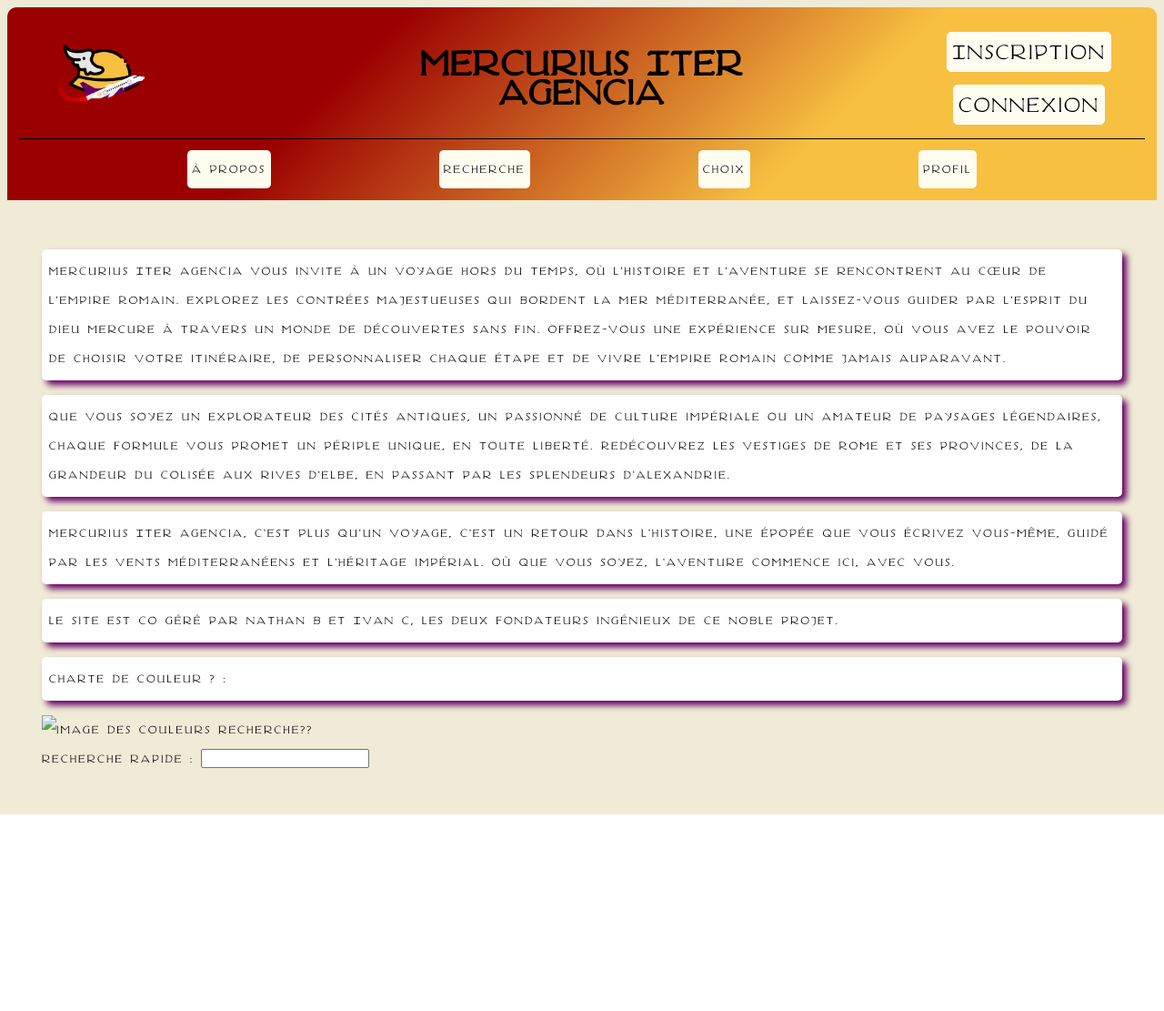
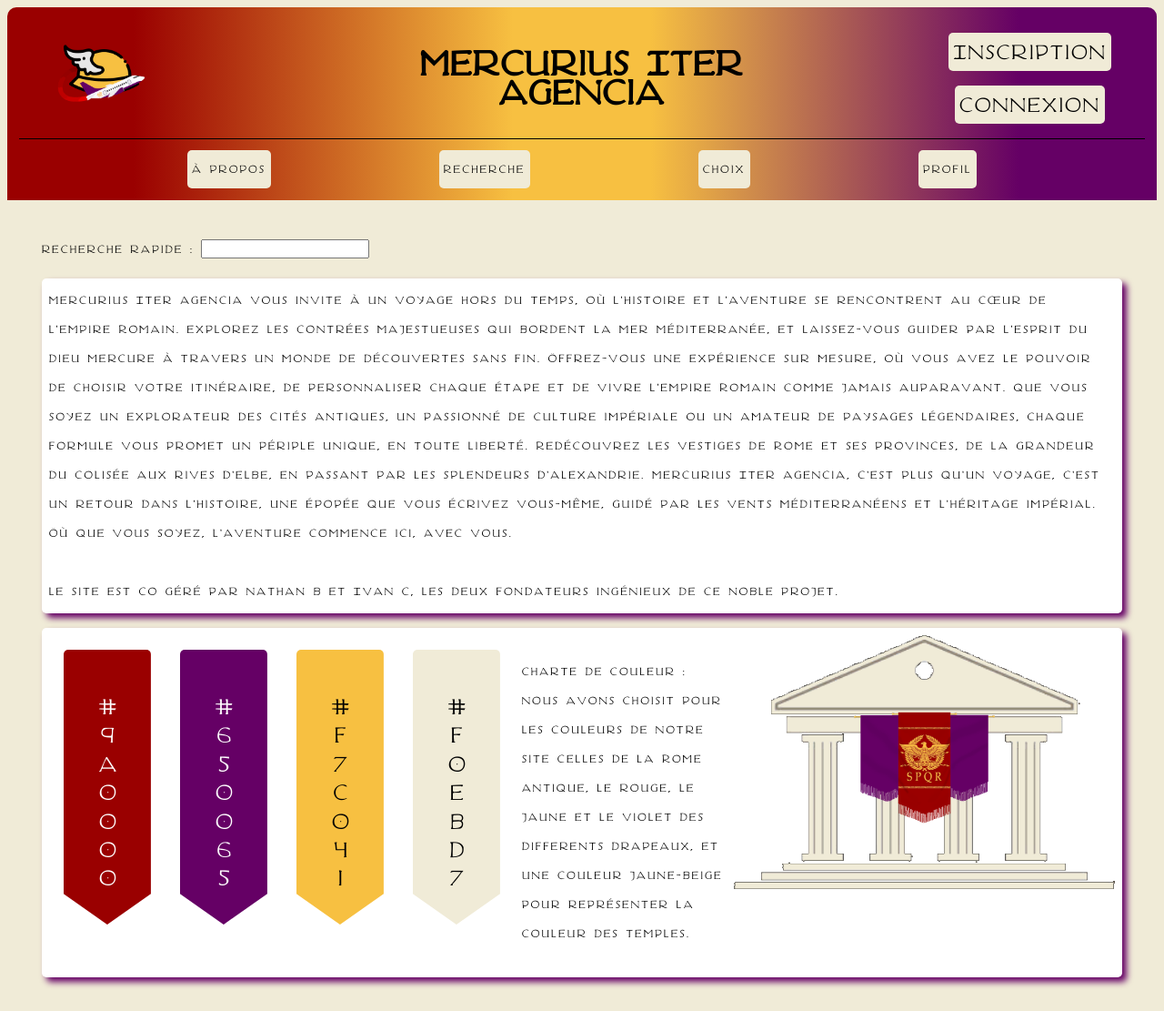
Before and after one commit to Nathaanlennon/Mercurius-iter-agencia, a PHP site: page /presentation.html in a window 1280 px wide. Shown: the whole page at 91% size. Before the commit the page ends 895 px from the top, so only its background shows below. Run offline with PHP 8.4, Linux system fonts and the light colour scheme.

Commit message:
Changmenet de l'image du background ; bonne couleur remise pour le background de body ; modification de l'entete : changeent du dégradé et ajustements en conséquence ; présentation entirèrement stylisée et terminée ; legère modificaton de recherche.html ; curseur personnalisé

```diff
--- a/auth.css
+++ b/auth.css
@@ -1,5 +1,5 @@
 body{
-	background-image: url("logotransp.png");
+	background-image: url("patron.png");
 	background-repeat: no-repeat;
 	background-size: 40%;
 	background-position: 50%;
--- a/index.css
+++ b/index.css
@@ -1,6 +1,5 @@
 
 .contenu {
-    border: 1px black solid;
     padding: 3%;
     display: flex;
     flex-direction: column;
@@ -9,7 +8,6 @@
 }
 
 #descriptions {
-    border: 1px black solid;
     padding: 1%;
 }
 
@@ -58,7 +56,7 @@
 }
 .link{
     background-color: #650065;
-    color: #FFFCF0;
+    color: #F0ebd7;
 }
 .descript1 img {
     border-radius: 10px;
--- a/presentation.html
+++ b/presentation.html
@@ -5,6 +5,70 @@
     <title>Page d'accueil</title>
     <link rel="stylesheet" href="style.css">
     <style>
+        #charte {
+            border-radius: 5px;
+            box-shadow: 5px 5px 7.5px #650065;
+            background-color: white;
+            padding: 0.5em;
+
+            display: flex;
+            margin: 0 0;
+        }
+
+        #charte * {
+            /*border: 1px solid black;*/
+        }
+
+        #charte p {
+            box-shadow: none;
+        }
+
+
+        #text {
+            display: flex;
+            align-content: center;
+            flex: 90;
+        }
+
+        #image {
+            flex: 50;
+        }
+
+        #charte img {
+            width: 100%;
+
+        }
+
+        #red {
+            background-color: #9a0000;
+            color: white;
+        }
+
+        #purple {
+            background-color: #650065;
+            color: white;
+        }
+
+        #yellow {
+            background-color: #f7c041;
+        }
+
+        #eggshell {
+            background-color: #F0ebd7;
+        }
+
+        p[id] {
+            clip-path: polygon(0 0, 100% 0, 100% 80%, 50% 90%, 0 80%);
+            width: 1em;
+            padding:  1.5em 1em;
+            margin: 0.5em;
+            writing-mode: vertical-rl;
+            text-orientation: upright;
+            font-size: 2em;
+
+        }
+
+
 
     </style>
 </head>
@@ -36,31 +100,57 @@
 </div>
 
 <div class="contenu">
+    <form>
+        <label>recherche rapide :
+            <input type="text">
+        </label>
+    </form>
     <p>Mercurius Iter Agencia vous invite à un voyage hors du temps, où l'histoire et l'aventure se rencontrent au cœur
         de l'Empire Romain. Explorez les contrées majestueuses qui bordent la mer Méditerranée, et laissez-vous guider
         par l'esprit du dieu Mercure à travers un monde de découvertes sans fin. Offrez-vous une expérience sur mesure,
         où vous avez le pouvoir de choisir votre itinéraire, de personnaliser chaque étape et de vivre l'Empire Romain
         comme jamais auparavant.
-    </p>
-    <p>
+
         Que vous soyez un explorateur des cités antiques, un passionné de culture impériale ou un amateur de paysages
         légendaires, chaque formule vous promet un périple unique, en toute liberté. Redécouvrez les vestiges de Rome et
         ses provinces, de la grandeur du Colisée aux rives d'Elbe, en passant par les splendeurs d'Alexandrie.
-    </p>
-    <p>
+
         Mercurius Iter Agencia, c'est plus qu'un voyage, c'est un retour dans l'histoire, une épopée que vous écrivez
         vous-même, guidé par les vents méditerranéens et l'héritage impérial. Où que vous soyez, l'aventure commence
         ici, avec vous.
-    </p>
-    <p>Le site est co géré par Nathan B et Ivan C, les deux fondateurs ingénieux de ce noble projet.</p>
-    <p>Charte de couleur ? :</p>
-    <img src="" alt="image des couleurs">
-    recherche??
-    <form>
-        <label>recherche rapide :
-            <input type="text">
-        </label>
-    </form>
+        <br>
+        <br>
+        Le site est co géré par Nathan B et Ivan C, les deux fondateurs ingénieux de ce noble projet.</p>
+    <div id="charte">
+        <div id="text">
+
+            <p id="red">
+                #9a0000
+            </p>
+
+            <p id="purple">
+                #650065
+
+            <p id="yellow">
+                #f7c041
+            </p>
+
+            <p id="eggshell">
+               #f0ebd7
+            </p>
+
+            <p>Charte de couleur : Nous avons choisit pour les couleurs de notre site celles de la Rome Antique, le
+                rouge,
+                le jaune et le violet des differents drapeaux, et une couleur jaune-beige pour représenter la couleur
+                des
+                temples.
+            </p>
+        </div>
+        <div id="image">
+            <img src="spqr.png" alt="image des couleurs">
+        </div>
+    </div>
+
 
 </div>
 </body>
--- a/recherche.html
+++ b/recherche.html
@@ -12,12 +12,12 @@
             align-items: center;
             display: flex;
             flex-direction: column;
-            border: solid 1px black;
             border-radius: 5px;
             width: 50%;
             font-size: 30px;
             background-color: white;
             padding-bottom: 0.5em;
+            box-shadow: 5px 5px 7.5px #650065;
         }
 
         form * {
--- a/style.css
+++ b/style.css
@@ -8,13 +8,16 @@ body {
     background-color: #F0ebd7;
     line-height: 2em;
     letter-spacing: 0.15em;
+    height: 100vh;
 }
-
+html *{
+    cursor: url('cursor.png'), auto;
+}
 header {
     border-top-left-radius: 10px;
     border-top-right-radius: 10px;
     padding: 1%;
-    background: linear-gradient(135deg, #9a0000 30%, 50%, #f7c041 70%);
+    background: linear-gradient(90deg,#9a0000 11%,#f7c041  44% 56%,#650065 88%);
 }
 
 .entete {
@@ -38,12 +41,13 @@ header h1 {
 
 a{
     border-radius: 5px;
-    background-color: #FFFCF0;
+    background-color: #F0ebd7;
     padding: 5px;
     color: black;
     text-decoration: none;
     align-self: center;
 }
+
 
 #logo {
     grid-column: 1;
@@ -77,16 +81,25 @@ header img {
 
 .inscrico>a {
     text-align: center;
-    border: solid 1px white;
     border-radius: 5px;
     text-decoration: none;
     padding-left: 5px;
     padding-right: 5px;
-    background-color: #FFFCF0;
+    background-color: #F0ebd7;
     color: black;
 }
 
+a:hover{
+    background-color: #650065;
+    color: white;
+}
 
+a.purple:hover {
+    background-color: #650065;
+}
+a.red:hover {
+    background-color: #9a0000;
+}
 
 nav {
     padding-top: 1%;
```
Also changed, not shown: index.html (+6 -6 lines), cursor.png (added), patron.png (added), spqr.png (added).
